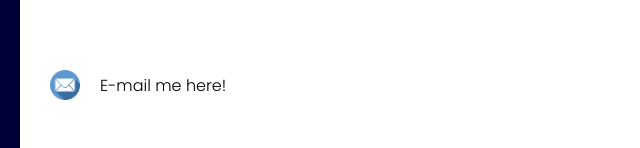
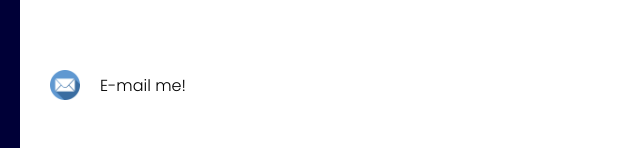
Before and after one commit to justinklam/portfolio, a React (Create React App) app: page / in a window 1280 px wide. Shown: the part 2688-2836 px from the top of the page, without its empty margins (0-640 px from the left). Built offline with nearby package versions, Linux system fonts and the light colour scheme.

Commit message:
add additional styling and text description change

```diff
--- a/src/components/contact/Contact.jsx
+++ b/src/components/contact/Contact.jsx
@@ -2,7 +2,7 @@ import React from 'react';
 import "./contact.css";
 import AddressImg from "../../img/address.png";
 import EmailImg from "../../img/email.png";
-import PhoneImg from "../../img/phone.png";
+// import PhoneImg from "../../img/phone.png";
 
 const Contact = () => {
   return (
@@ -19,7 +19,7 @@ const Contact = () => {
                 alt=""
                 className="c-icon"
               />
-              E-mail me here!
+              E-mail me!
             </div>
             <div className="c-info-item">
               <img
--- a/src/components/contact/contact.css
+++ b/src/components/contact/contact.css
@@ -33,6 +33,7 @@
   align-items: center;
   margin: 50px 0px;
   font-weight: 300;
+  width: 70%;
 }
 
 .c-icon {
```
